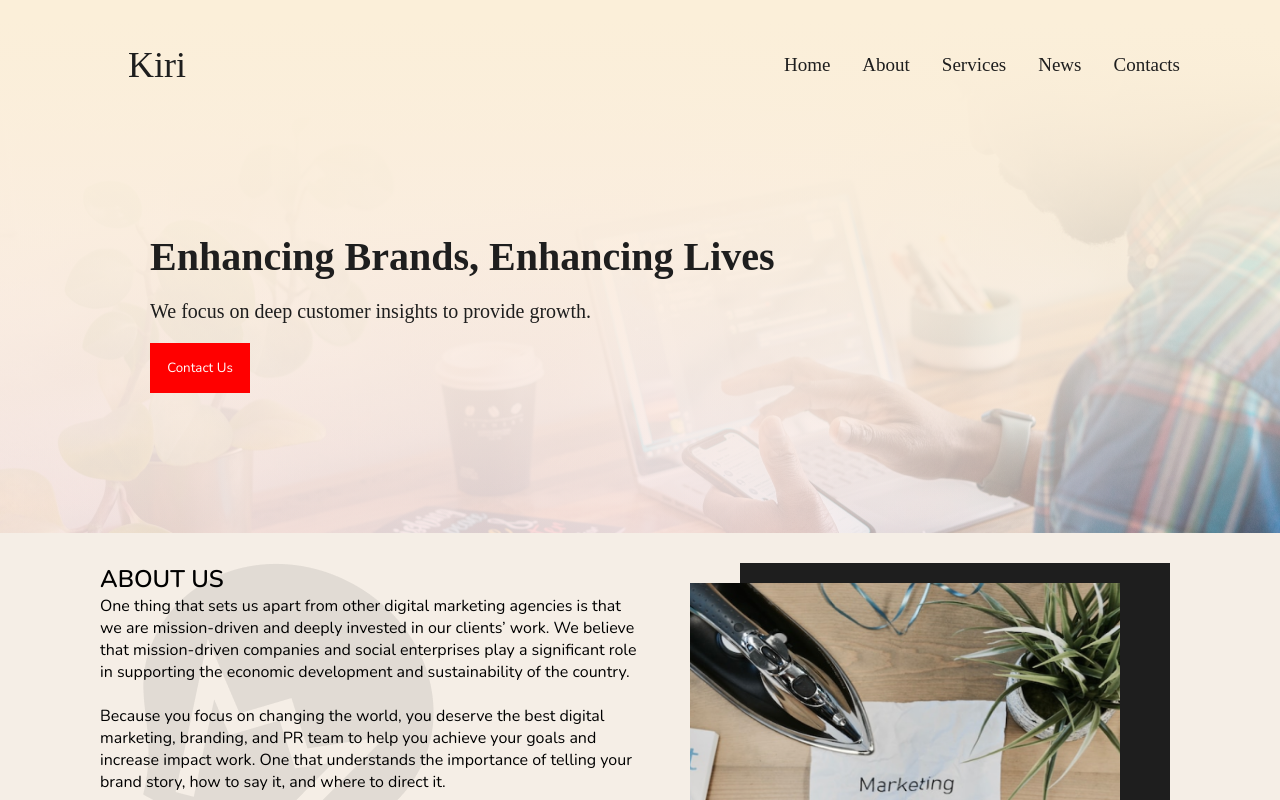
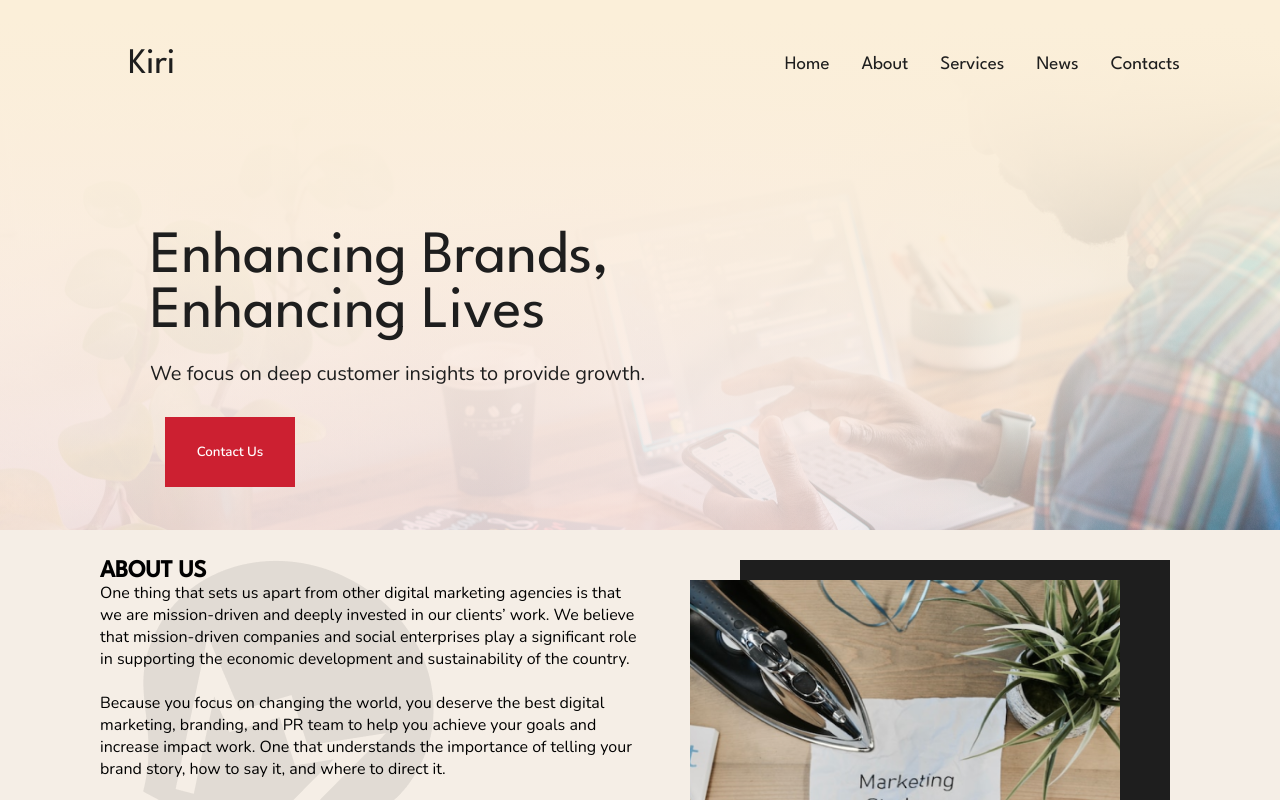
Before and after one commit to Imranyy/Kiri, a React (Create React App) app: page / in a window 1280 px wide. Shown: the top 800 px of the page. Built offline with nearby package versions, Linux system fonts and the light colour scheme.

Commit message:
Fix hero page

```diff
--- a/src/App.css
+++ b/src/App.css
@@ -1,12 +1,12 @@
-@import url('https://fonts.googleapis.com/css2?family=Nunito:wght@300;400;500;600&display=swap');
+@import url('https://fonts.googleapis.com/css2?family=League+Spartan:wght@400;500&family=Nunito:wght@300;400;500;600&display=swap');
 *{
   padding: 0;
   margin: 0;
   font-family: 'Nunito', sans-serif;
 }
-/* .header{
-  font-family: 'League Spartan';
-} */
+.heading{
+  font-family: 'League Spartan', sans-serif;
+}
 nav{
   margin-left: 128px;
   display: flex;
@@ -55,6 +55,13 @@ nav ul a:hover{
 
 button{
   cursor: pointer;
+  margin: 30px 15px;
+  color:'white';
+  background: '#CC2031';
+  width:'130px';
+  height:'70px';
+  border:'none';
+  font-weight: bold;
 }
 
 /* about section */
@@ -214,6 +221,7 @@ button{
   color:white;
   height: 400px;
   background: #1E1E1E;
+  word-break: break-all;
 }
 .grid-history{
   background: url('./media/VectorHourGlass.png') no-repeat right top;
--- a/src/components/HeroImage.js
+++ b/src/components/HeroImage.js
@@ -7,13 +7,16 @@ function HeroImage(props) {
             <Navbar/>
                 <div className='Hero-image'>
                     <div className='hero-text' style={{marginLeft:'150px'}}>
-                        <h1 className='Enhancing' style={{fontSize:'40px',fontWeight:'bolder',color:'#1E1E1E',fontFamily:'League Spartan'}}>
-                        Enhancing Brands, Enhancing Lives
+                        <h1 className='Enhancing heading' style={{fontSize:'60px',fontWeight:'normal',color:'#1E1E1E'}}>
+                        Enhancing Brands,
                         </h1>
-                        <p className='text' style={{marginTop:"20px",fontSize:'20px',color:'#1E1E1E',fontFamily:'League Spartan'}}>
+                        <h1 className='Enhancing heading' style={{fontSize:'60px',fontWeight:'normal',color:'#1E1E1E'}}>
+                        Enhancing Lives
+                        </h1>
+                        <p className='text' style={{marginTop:"20px",fontSize:'20px',color:'#1E1E1E'}}>
                             We focus on deep customer insights to provide growth.
                         </p>
-                        <button style={{marginTop:"20px", color:'white', background:'red',width:'100px',height:'50px', border:'none'}}>
+                        <button style={{font: 'bold',color:'white', background: '#CC2031',width:'130px',height:'70px', border:'none'}}>
                             Contact Us
                         </button>
                     </div>
```
